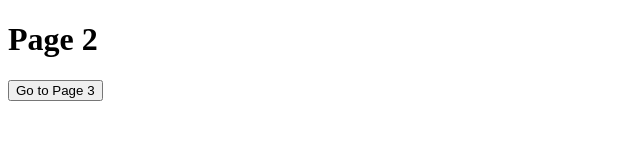
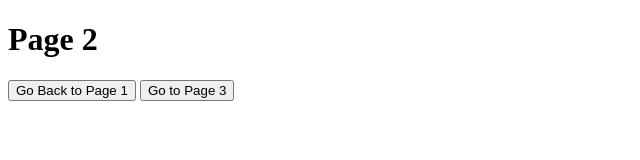
Before and after one commit to shettyadarsh/Test2, a plain HTML site: page index.html in a window 1280 px wide. Shown: the whole page, without its empty margins (0-640 px from the left). Drawn offline with Linux system fonts and the light colour scheme.

Commit message:
update 2

```diff
--- a/index.html
+++ b/index.html
@@ -5,13 +5,17 @@
 </head>
 <body>
   <h1>Page 2</h1>
+  <button onclick="goBack()">Go Back to Page 1</button>
   <button onclick="goToPage3()">Go to Page 3</button>
 
   <script>
+    function goBack() {
+      // Use browser's back navigation
+      history.back();
+    }
+
     function goToPage3() {
-      // Push dummy state to history (optional for behavior)
-      history.pushState({ page: 3 }, "Page 3", window.location.href);
-      // Navigate to Page 3
+      // Normal navigation to Page 3
       window.location.href = "https://test3-opal-pi.vercel.app/";
     }
   </script>
```
